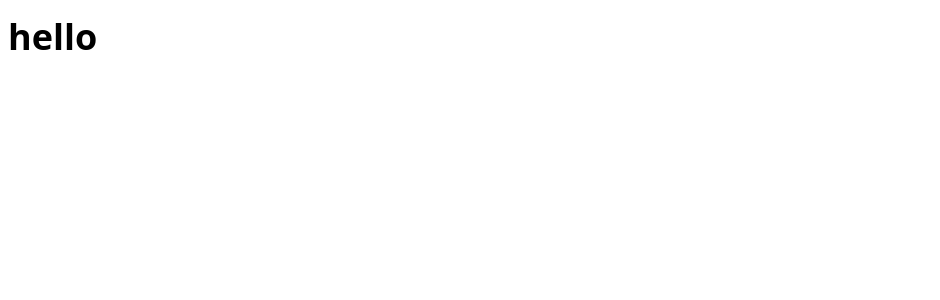
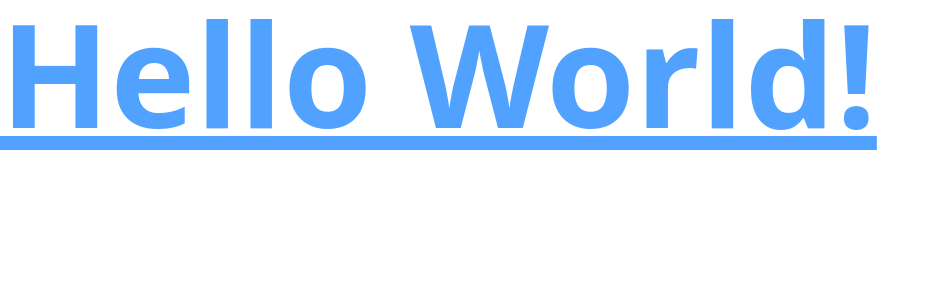
Before and after one commit to alhinawi/product-builder-dashboard, a React (Vite) app: page / in a window 1280 px wide. Shown: the top 300 px of the page, without its empty margins (0-940 px from the left). Built offline with nearby package versions, Linux system fonts and the light colour scheme.

Commit message:
update App component to display "Hello World!" and add Tailwind CSS import

```diff
--- a/src/App.tsx
+++ b/src/App.tsx
@@ -4,7 +4,7 @@ function App() {
 
 
   return (
-    <h1>hello</h1>
+    <h1 className="text-9xl text-blue-400 font-bold underline">Hello World!</h1>
   );
 }
 
--- a/src/index.css
+++ b/src/index.css
@@ -1,3 +1,5 @@
+@import "tailwindcss";
+
 :root {
   --bg: #fff;
   --sans: system-ui, "Segoe UI", Roboto, sans-serif;
```
